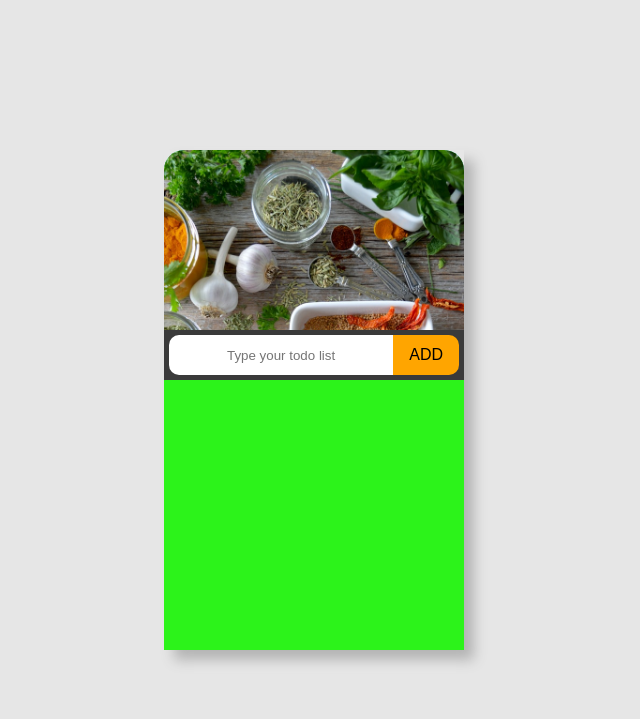
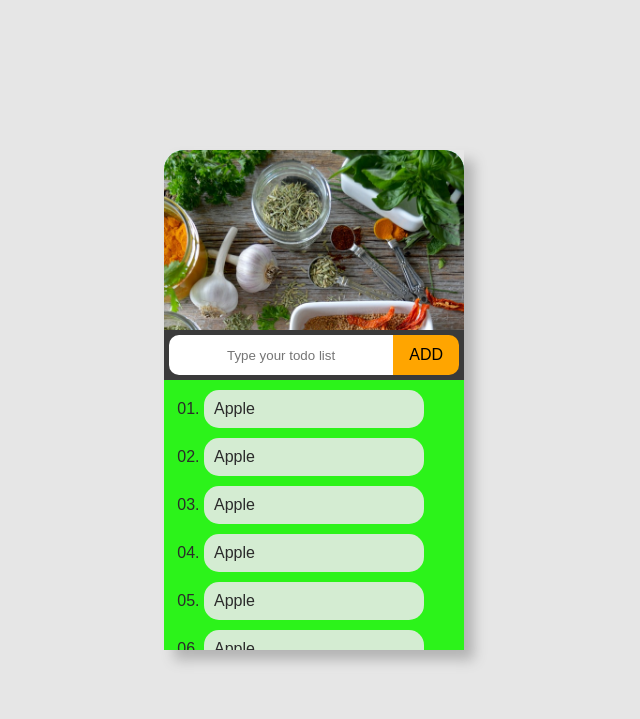
Before and after one commit to LALIT-SEKHAR/todo, a plain HTML site: page index.html in a window 1280 px wide. Shown: the whole page, without its empty margins (326-966 px from the left). Drawn offline with Linux system fonts and the light colour scheme.

Commit message:
added custom scrollbar

```diff
--- a/index.html
+++ b/index.html
@@ -17,7 +17,27 @@
             </div>
             <div class="lists">
                 <ul id="ullist">
-                    <!-- <li>Apple</li> -->
+                    <li>Apple</li>
+                    <li>Apple</li>
+                    <li>Apple</li>
+                    <li>Apple</li>
+                    <li>Apple</li>
+                    <li>Apple</li>
+                    <li>Apple</li>
+                    <li>Apple</li>
+                    <li>Apple</li>
+                    <li>Apple</li>
+                    <li>Apple</li>
+                    <li>Apple</li>
+                    <li>Apple</li>
+                    <li>Apple</li>
+                    <li>Apple</li>
+                    <li>Apple</li>
+                    <li>Apple</li>
+                    <li>Apple</li>
+                    <li>Apple</li>
+                    <li>Apple</li>
+                    <li>Apple</li>
                 </ul>
             </div>
         </article>
--- a/todo.css
+++ b/todo.css
@@ -80,3 +80,24 @@ li{
     border-radius: 15px;
     text-transform: capitalize;
 }
+/* width */
+::-webkit-scrollbar {
+    width: 10px;
+  }
+
+  /* Track */
+  ::-webkit-scrollbar-track {
+    background-color:  rgba(236, 236, 236, 0.877);
+    border-radius: 20px;
+  }
+
+  /* Handle */
+  ::-webkit-scrollbar-thumb {
+    background: orange;
+    border-radius: 10px;
+  }
+
+  /* Handle on hover */
+  ::-webkit-scrollbar-thumb:active {
+    background: rgba(255, 166, 0, 0.753);
+  }
--- a/todo.js
+++ b/todo.js
@@ -3,6 +3,7 @@ const input = document.querySelector('#input');
 const buttonn = document.querySelector('#button');
 
 const addlist = () => {
+    if (input.value !== '') {
         let todo = input.value;
         // console.log(todo);
         let li = document.createElement('li');
@@ -10,6 +11,9 @@ const addlist = () => {
         li.appendChild(text);
         ullist.appendChild(li);
         input.value = '';
+    } else {
+        //TODO:  add warning;
+    }
 }
 
 buttonn.addEventListener('click', addlist);
```
Lines whose indentation alone changed are shown as unchanged.
